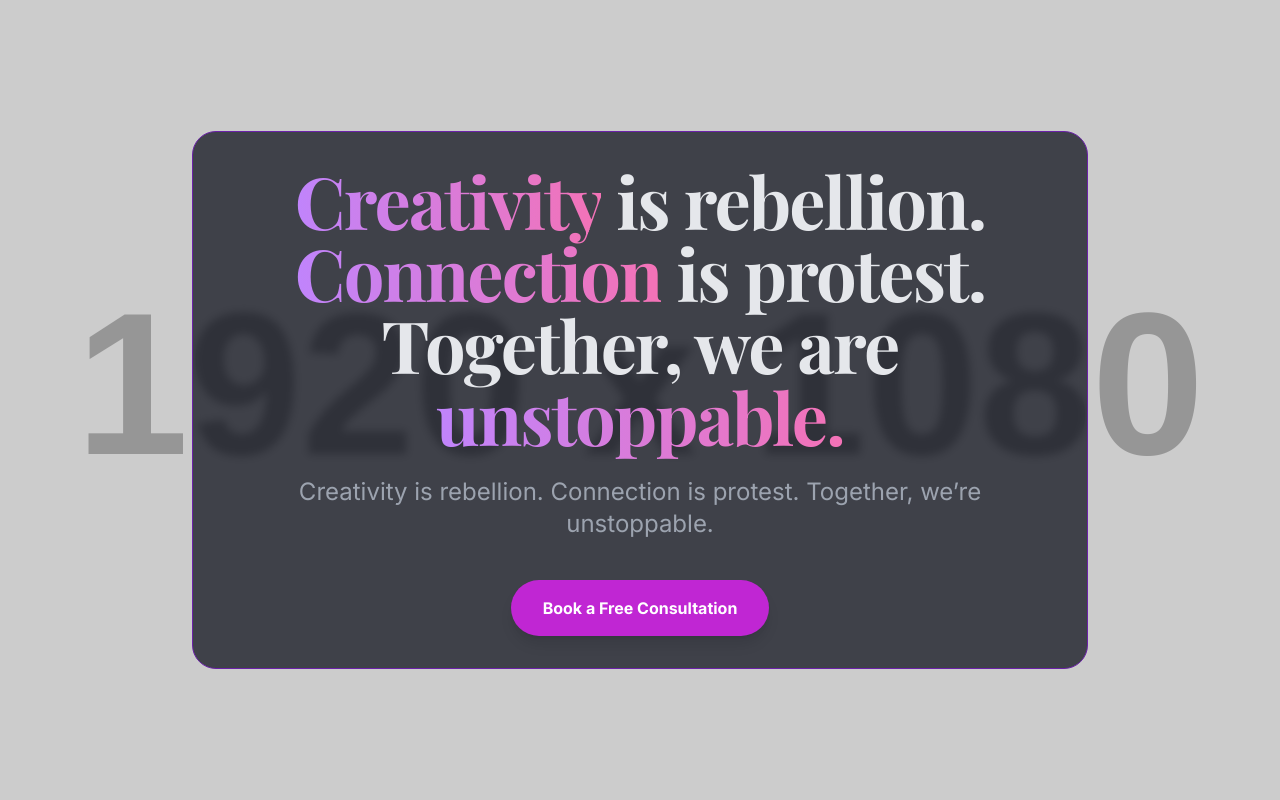
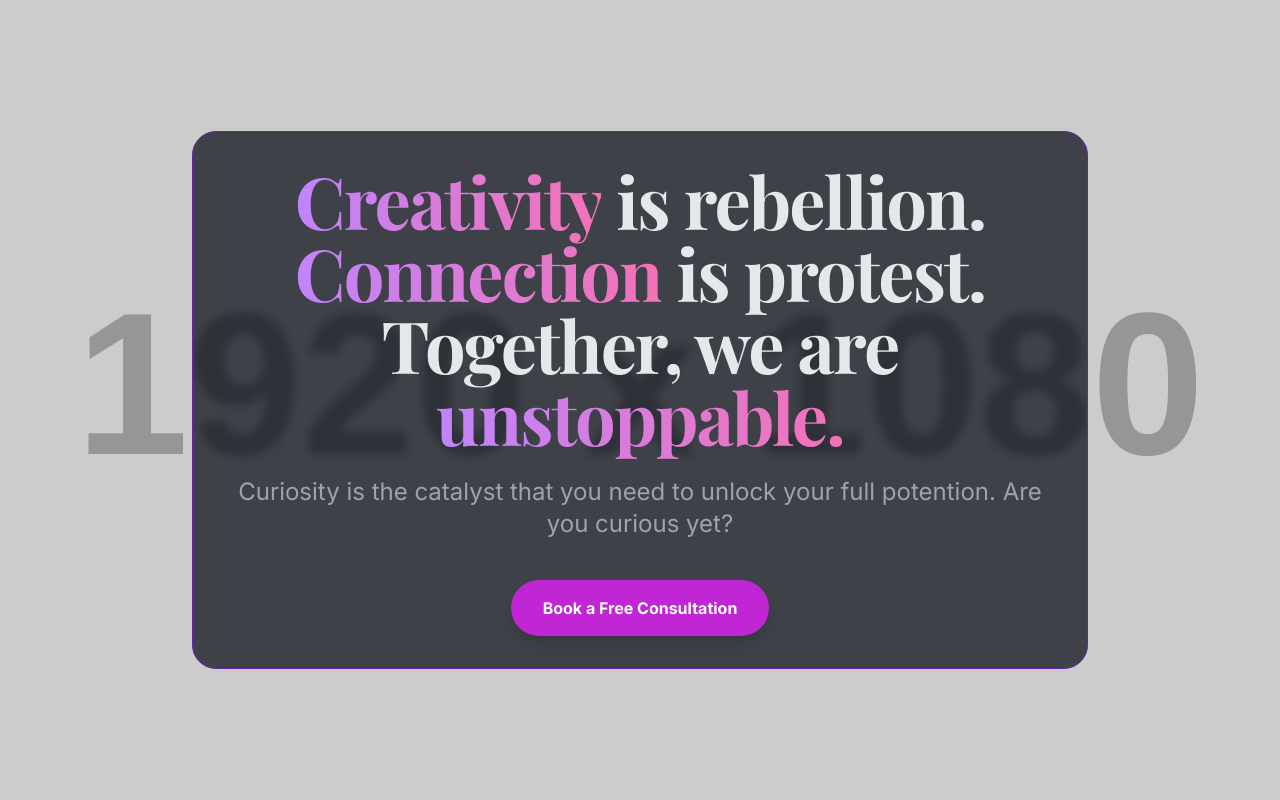
Before and after one commit to StrangeCreative/StrangeCreative.github.io, a plain HTML site: page index.html in a window 1280 px wide. Shown: the top 800 px of the page. Drawn offline with nearby package versions, Linux system fonts and the light colour scheme; placeholder pictures from the web are drawn by us.

Commit message:
Update index.html
Updated Subtext and Button

```diff
--- a/index.html
+++ b/index.html
@@ -73,7 +73,7 @@
                 Together, we are <span class="gradient-text">unstoppable.</span>
             </h1>
             <p class="text-lg sm:text-2xl mt-6 font-medium text-gray-400">
-                Creativity is rebellion. Connection is protest. Together, we’re unstoppable.
+                Curiosity is the catalyst that you need to unlock your full potention. Are you curious yet?
             </p>
             <a href="#consultation" class="mt-10 inline-block px-8 py-4 bg-fuchsia-600 hover:bg-fuchsia-700 text-white font-bold rounded-full transition-all duration-300 transform hover:scale-105 shadow-lg">
                 Book a Free Consultation
```
